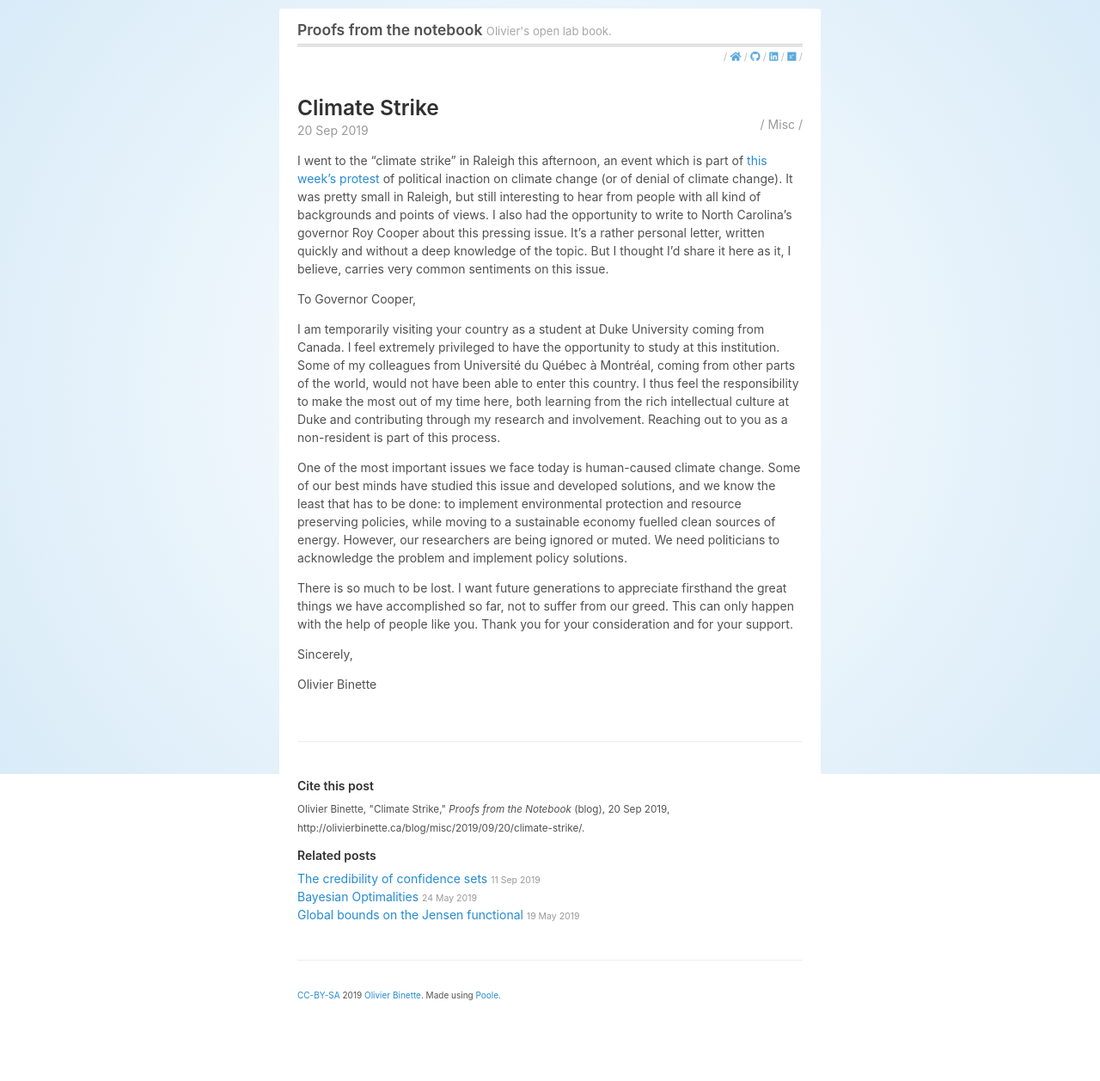
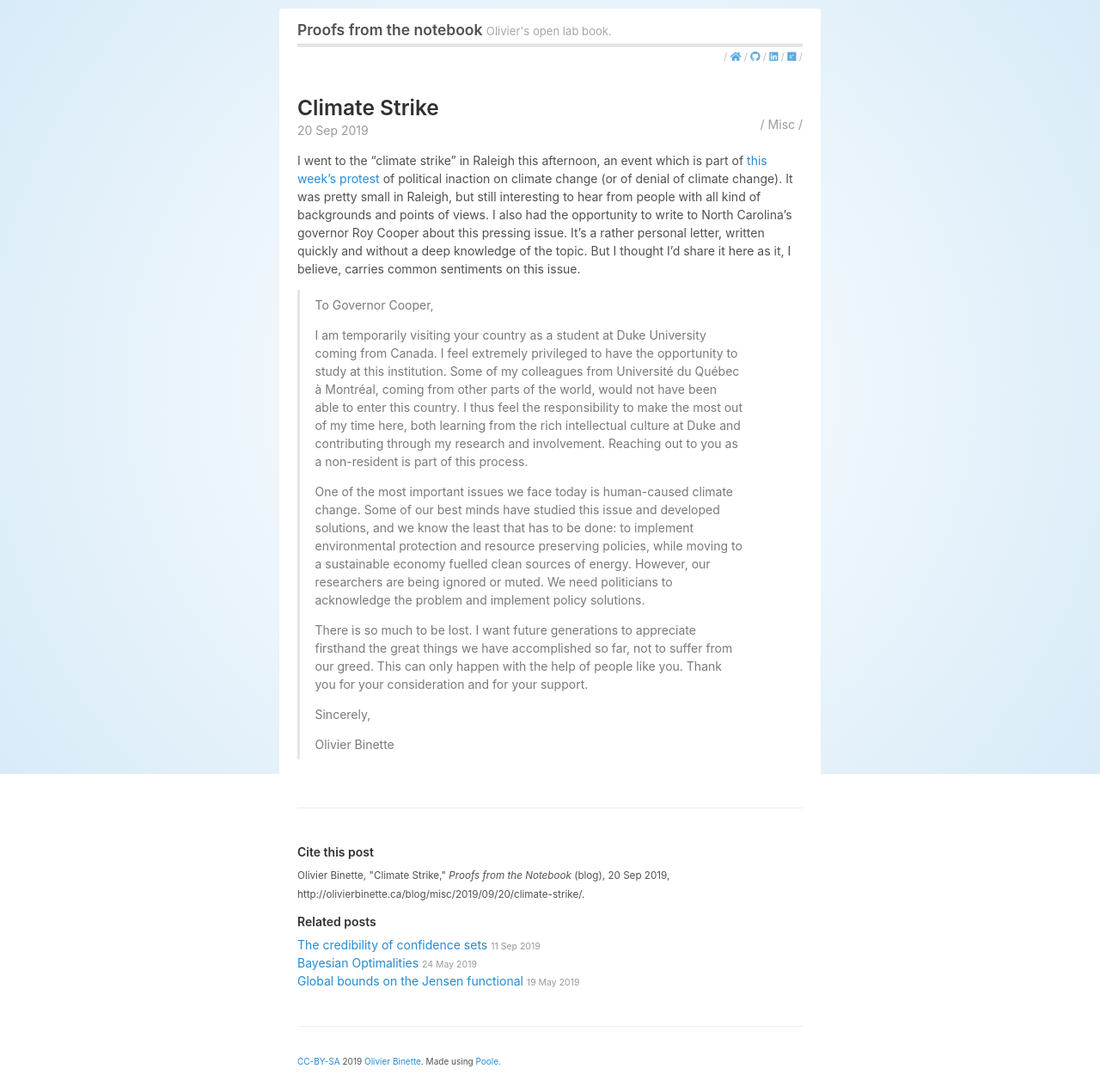
Before and after one commit to OlivierBinette/blog, a Jekyll site: the page built from _posts/2019-09-20-climate-strike.md, in a window 1280 px wide. Shown: the whole page at 86% size. Built offline with Jekyll 4.4.1, drawn with Linux system fonts in a browser that asks for light colours; nearby versions of some CDN libraries; before the commit the page ends 1180 px from its top, so only the background shows below that.

Commit message:
Update 2019-09-20-climate-strike.md

```diff
--- a/_posts/2019-09-20-climate-strike.md
+++ b/_posts/2019-09-20-climate-strike.md
@@ -4,22 +4,22 @@
 categories: [Misc]
 ---
 
-I went to the "climate strike" in Raleigh this afternoon, an event which is part of [this week's protest]([https://www.nytimes.com/2019/09/20/climate/global-climate-strike.html?action=click&module=Top%20Stories&pgtype=Homepage](https://www.nytimes.com/2019/09/20/climate/global-climate-strike.html?action=click&module=Top Stories&pgtype=Homepage)) of political inaction on climate change (or of denial of climate change). It was pretty small in Raleigh, but still interesting to hear from people with all kind of backgrounds and points of views. I also had the opportunity to write to North Carolina's governor Roy Cooper about this pressing issue. It's a rather personal letter, written quickly and without a deep knowledge of the topic. But I thought I'd share it here as it, I believe, carries very common sentiments on this issue.
+I went to the "climate strike" in Raleigh this afternoon, an event which is part of [this week's protest]([https://www.nytimes.com/2019/09/20/climate/global-climate-strike.html?action=click&module=Top%20Stories&pgtype=Homepage](https://www.nytimes.com/2019/09/20/climate/global-climate-strike.html?action=click&module=Top Stories&pgtype=Homepage)) of political inaction on climate change (or of denial of climate change). It was pretty small in Raleigh, but still interesting to hear from people with all kind of backgrounds and points of views. I also had the opportunity to write to North Carolina's governor Roy Cooper about this pressing issue. It's a rather personal letter, written quickly and without a deep knowledge of the topic. But I thought I'd share it here as it, I believe, carries common sentiments on this issue.
 
 <!--more-->
 
-To Governor Cooper,
-
-
-
-I am temporarily visiting your country as a student at Duke University coming from Canada. I feel extremely privileged to have the opportunity to study at this institution. Some of my colleagues from Université du Québec à Montréal, coming from other parts of the world, would not have been able to enter this country. I thus feel the responsibility to make the most out of my time here, both learning from the rich intellectual culture at Duke and contributing through my research and involvement. Reaching out to you as a non-resident is part of this process.
-
-One of the most important issues we face today is human-caused climate change. Some of our best minds have studied this issue and developed solutions, and we know the least that has to be done: to implement environmental protection and resource preserving policies, while moving to a sustainable economy fuelled clean sources of energy. However, our researchers are being ignored or muted. We need politicians to acknowledge the problem and implement policy solutions.
-
-There is so much to be lost. I want future generations to appreciate firsthand the great things we have accomplished so far, not to suffer from our greed. This can only happen with the help of people like you. Thank you for your consideration and for your support.
-
-
-
-Sincerely,
-
-Olivier Binette
+> To Governor Cooper,
+>
+>
+>
+> I am temporarily visiting your country as a student at Duke University coming from Canada. I feel extremely privileged to have the opportunity to study at this institution. Some of my colleagues from Université du Québec à Montréal, coming from other parts of the world, would not have been able to enter this country. I thus feel the responsibility to make the most out of my time here, both learning from the rich intellectual culture at Duke and contributing through my research and involvement. Reaching out to you as a non-resident is part of this process.
+>
+> One of the most important issues we face today is human-caused climate change. Some of our best minds have studied this issue and developed solutions, and we know the least that has to be done: to implement environmental protection and resource preserving policies, while moving to a sustainable economy fuelled clean sources of energy. However, our researchers are being ignored or muted. We need politicians to acknowledge the problem and implement policy solutions.
+>
+> There is so much to be lost. I want future generations to appreciate firsthand the great things we have accomplished so far, not to suffer from our greed. This can only happen with the help of people like you. Thank you for your consideration and for your support.
+>
+>
+>
+> Sincerely,
+>
+> Olivier Binette
```
